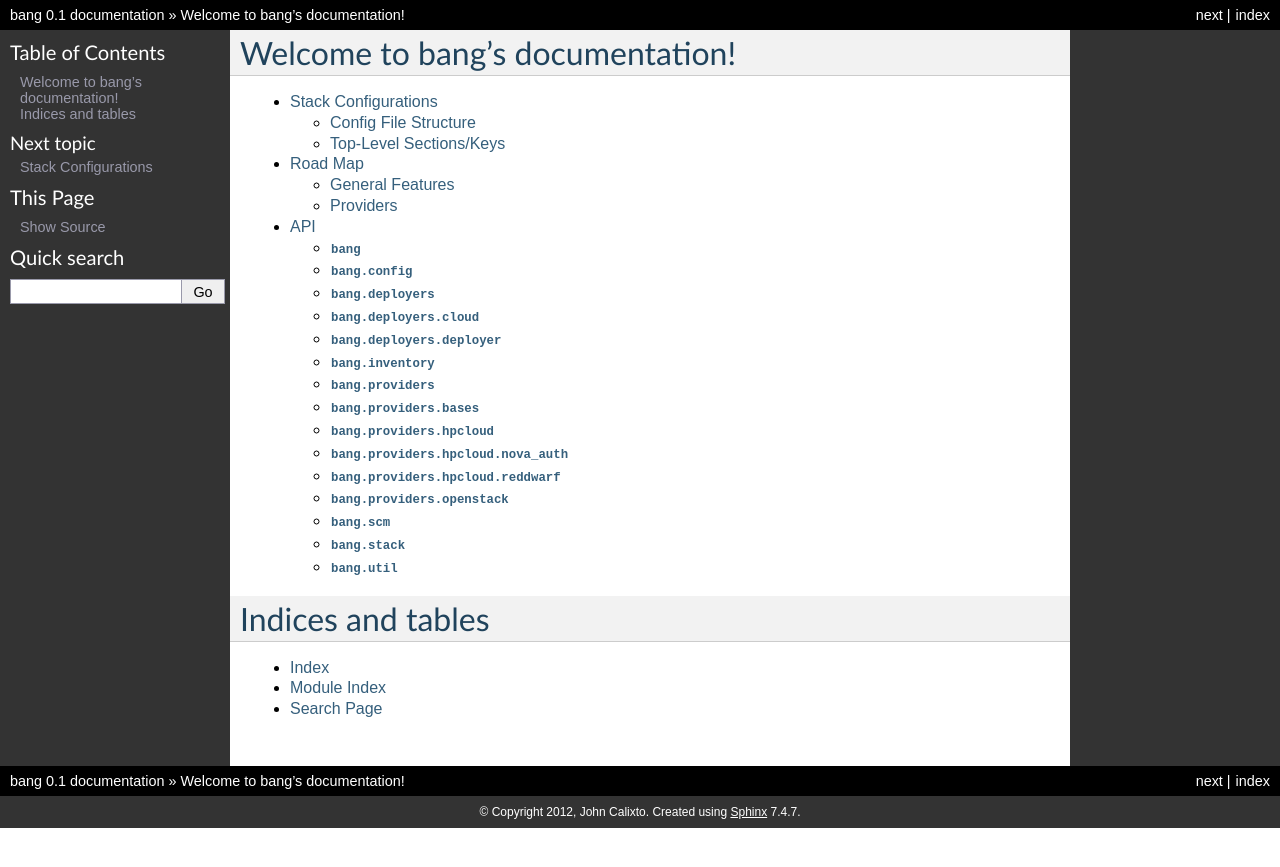
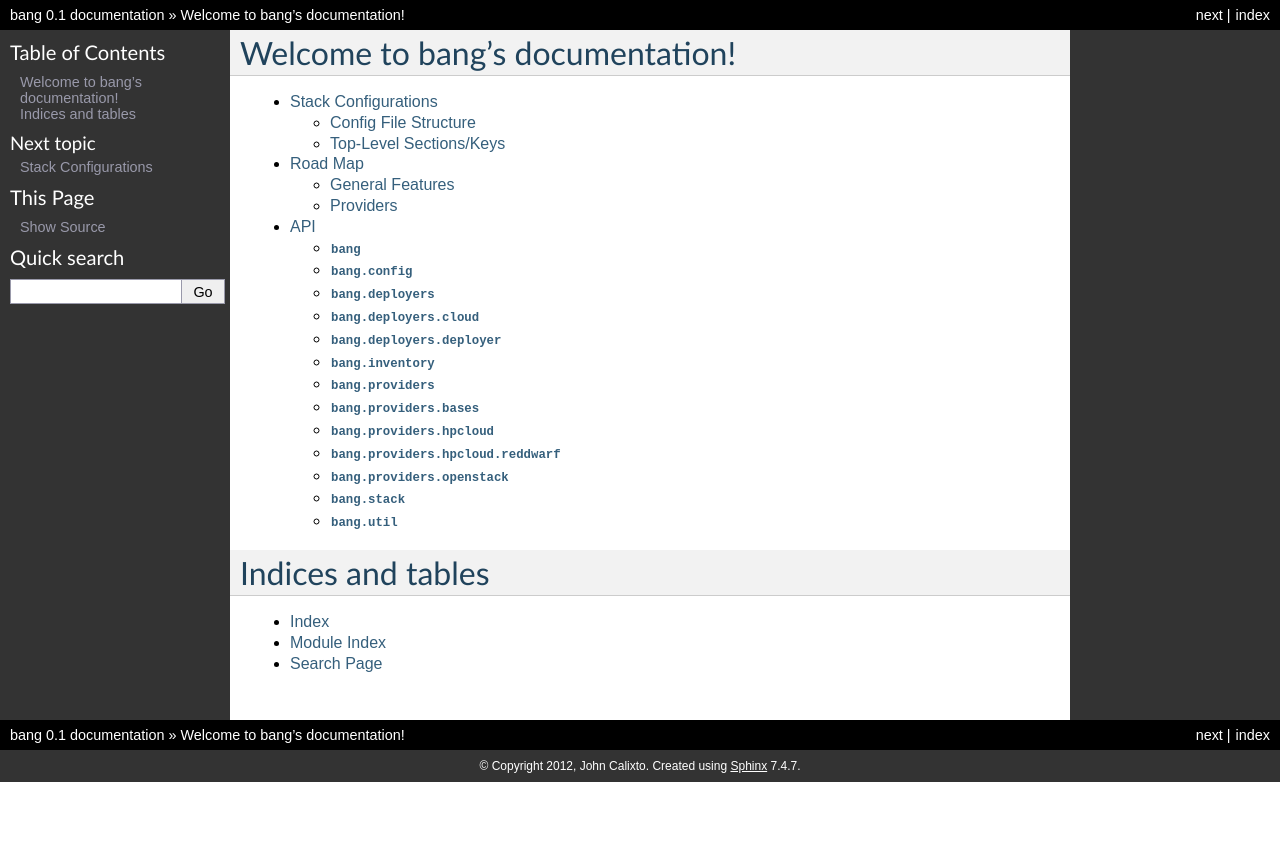
Before and after one commit to fr33jc/bang, a Sphinx documentation site: the page built from doc/index.txt, in a window 1280 px wide. Shown: the top 867 px of the page. Built offline with Sphinx 7.4.7, drawn with Linux system fonts in a browser that asks for light colours.

Commit message:
Remove doc refs to nonexistent modules

```diff
--- a/doc/api.txt
+++ b/doc/api.txt
@@ -82,15 +82,6 @@ API
     :show-inheritance:
 
 
-:mod:`bang.providers.hpcloud.nova_auth`
----------------------------------------
-
-.. automodule:: bang.providers.hpcloud.nova_auth
-    :members:
-    :undoc-members:
-    :show-inheritance:
-
-
 :mod:`bang.providers.hpcloud.reddwarf`
 ---------------------------------------
 
@@ -104,15 +95,6 @@ API
 -------------------------------
 
 .. automodule:: bang.providers.openstack
-    :members:
-    :undoc-members:
-    :show-inheritance:
-
-
-:mod:`bang.scm`
----------------
-
-.. automodule:: bang.scm
     :members:
     :undoc-members:
     :show-inheritance:
```
